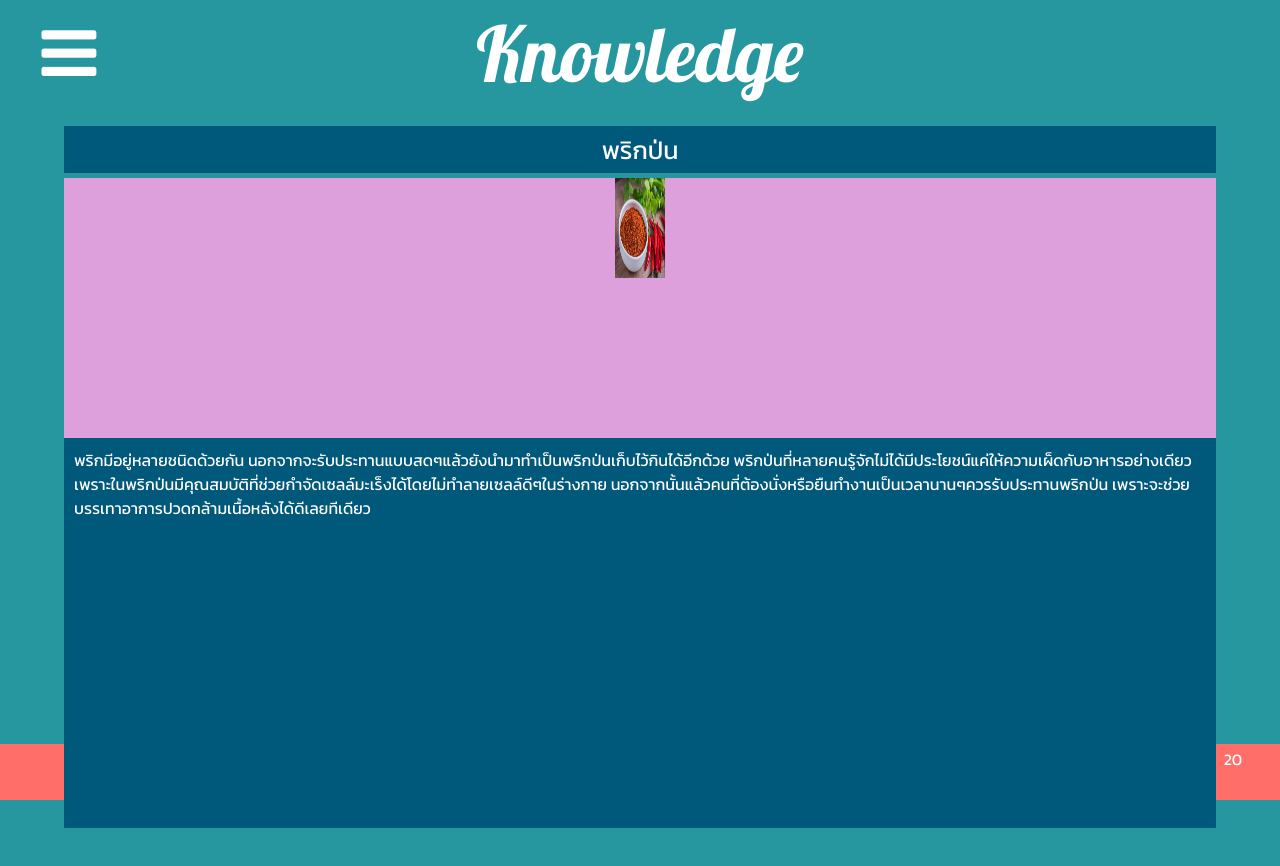
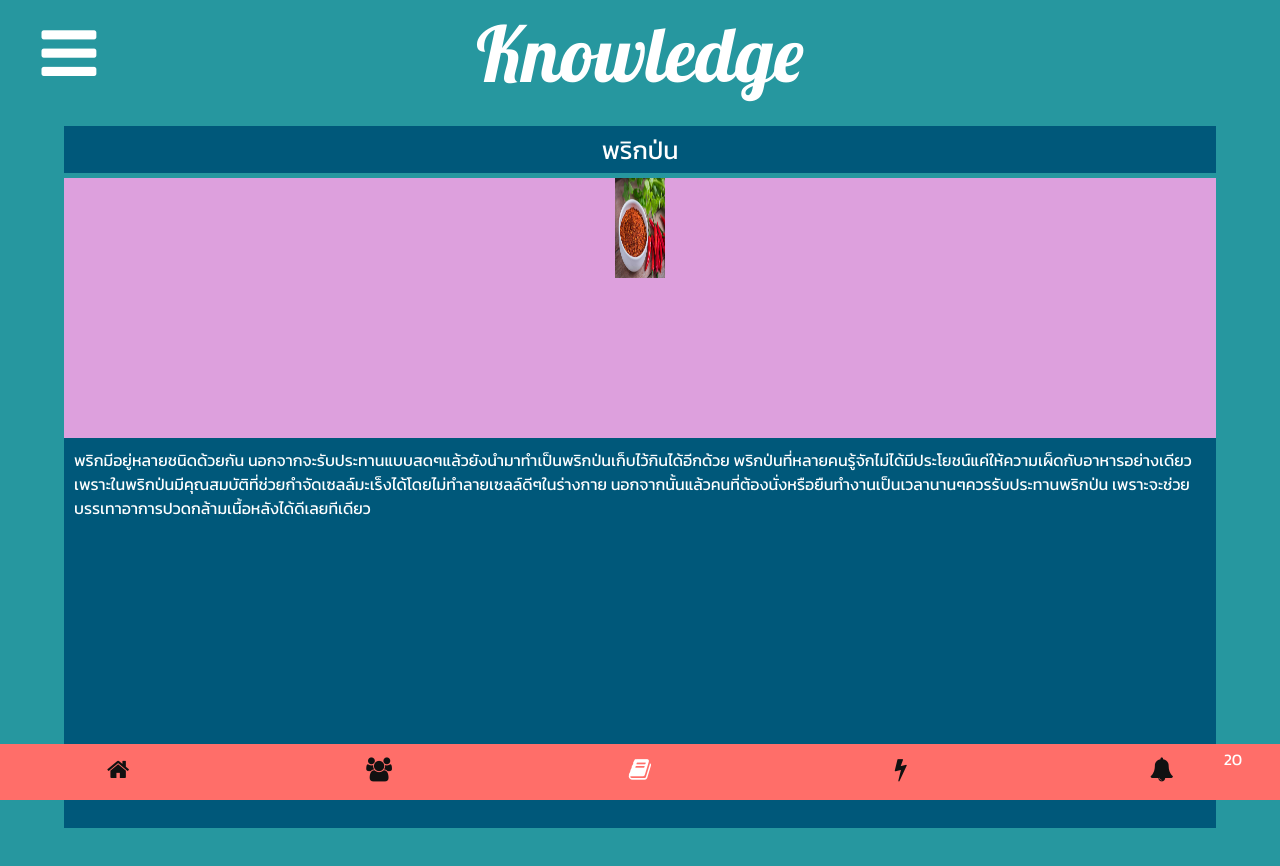
Before and after one commit to teethat-lsk/PhochanaFrontEnd, a React (Create React App) app: page /books in a window 1280 px wide. Shown: the top 866 px of the page. Built offline with nearby package versions, Linux system fonts and the light colour scheme.

Commit message:
Fixed z index

```diff
--- a/src/screens/Knowledge/know.css
+++ b/src/screens/Knowledge/know.css
@@ -1,3 +1,7 @@
+.swiper-wrapper {
+	/* display: block; */
+}
+
 .kBox {
 	height: 100vh;
 	width: 100vw;
--- a/src/styles/main.css
+++ b/src/styles/main.css
@@ -47,6 +47,7 @@
 
 .main_footer_container {
 	position: fixed;
+	z-index: 1;
 	left: 0;
 	bottom: 0;
 	height: 7vh;
```
